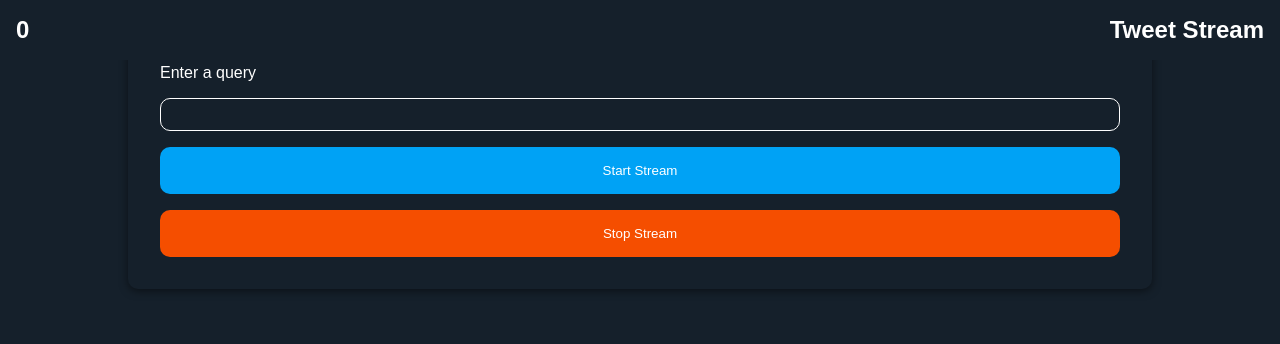
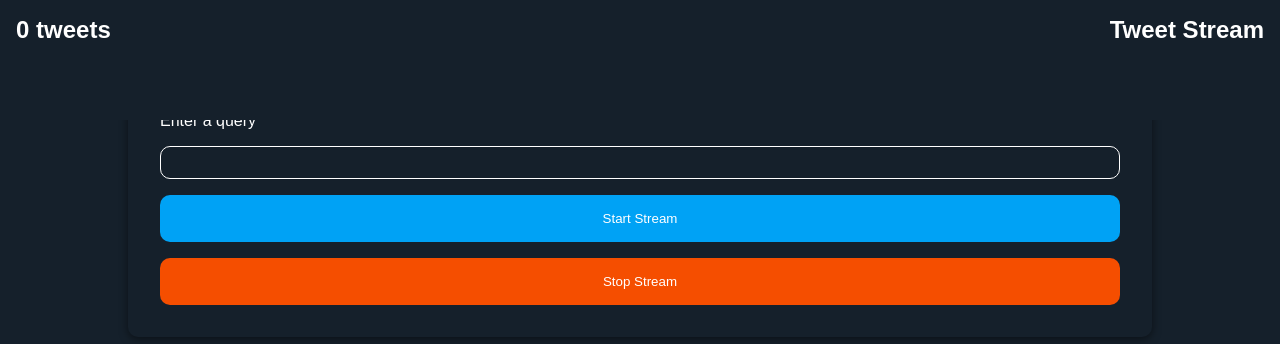
Before and after one commit to TinoMuzambi/TweetStreams, a React (Create React App) app: page / in a window 1280 px wide. Shown: the top 344 px of the page. Built offline with nearby package versions, Linux system fonts and the light colour scheme; a web font is replaced by a local one.

Commit message:
Fixes positioning of elements.

```diff
--- a/src/App.css
+++ b/src/App.css
@@ -26,6 +26,7 @@ body {
 	left: 0;
 	width: 100%;
 	background: rgb(21, 32, 43);
+	height: 15vh;
 }
 
 .title,
@@ -51,6 +52,7 @@ body {
 
 .large {
 	width: 80%;
+	margin-top: 5rem;
 }
 
 .form {
--- a/src/App.js
+++ b/src/App.js
@@ -50,7 +50,7 @@ function App() {
 	return (
 		<div className="content">
 			<nav className="nav">
-				<h1 className="count">{tweets.length}</h1>
+				<h1 className="count">{tweets.length} tweets</h1>
 				<h1 className="title">Tweet Stream</h1>
 			</nav>
 
```
